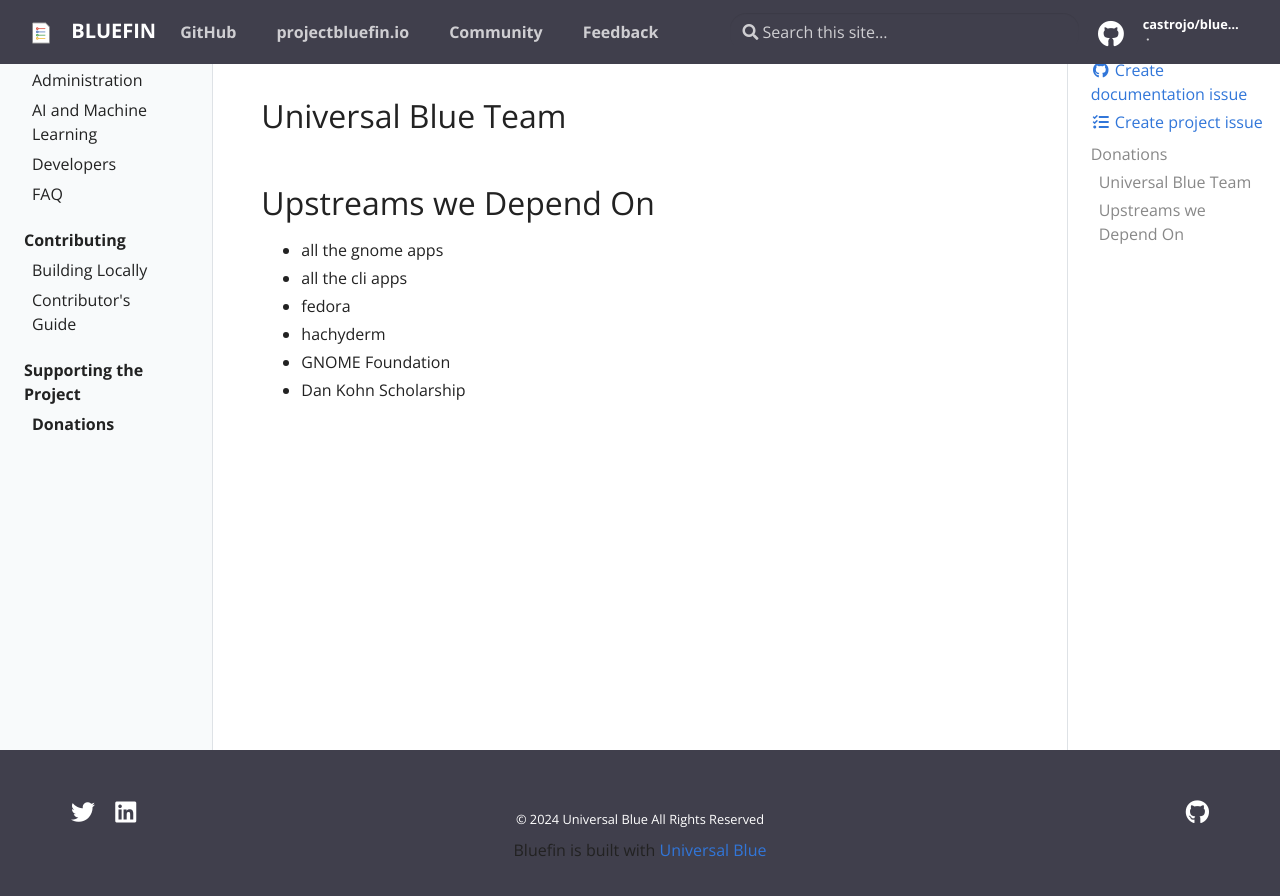
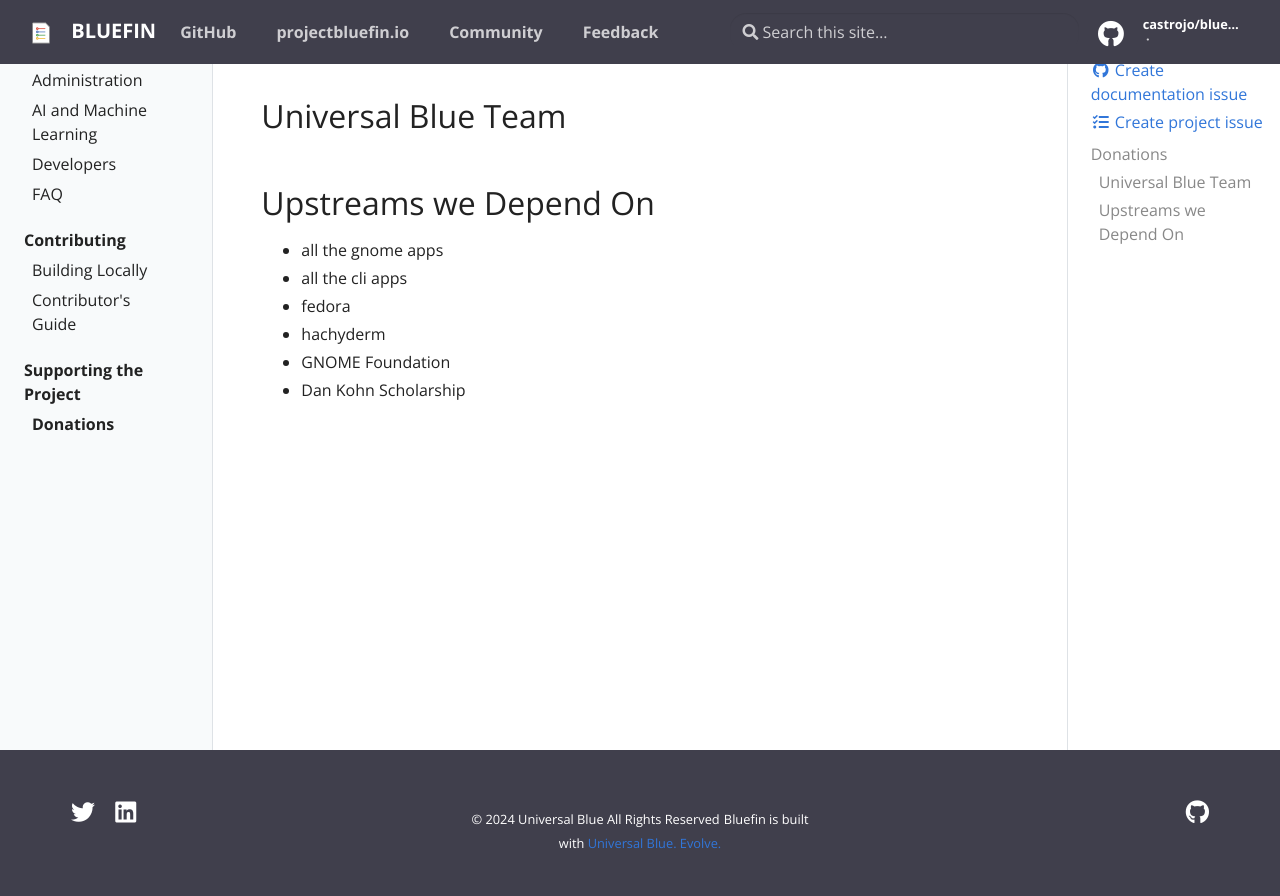
Before and after one commit to ublue-os/bluefin-docs, a Jekyll site: the page built from _docs/donations.md, in a window 1280 px wide and 900 px high, scrolled down 134 px. Shown: the top 896 px of the window. Built offline with Jekyll 4.4.1, drawn with Linux system fonts in a browser that asks for light colours.

Commit message:
Update footer.html

```diff
--- a/_includes/footer.html
+++ b/_includes/footer.html
@@ -30,7 +30,7 @@
       </div>
       <div class="col-12 col-sm-4 text-center py-2 order-sm-2">
         <small class="text-white">© {{ 'now' | date: "%Y" }} {{ site.author }} All Rights Reserved</small>
-        <p class="mt-2">Bluefin is built with <a href=http://universal-blue.org">Universal Blue</a></p>
+        <small class="text-white">Bluefin is built with <a href=http://universal-blue.org">Universal Blue. Evolve.</a></p>
       </div>
     </div>
   </div>
```
